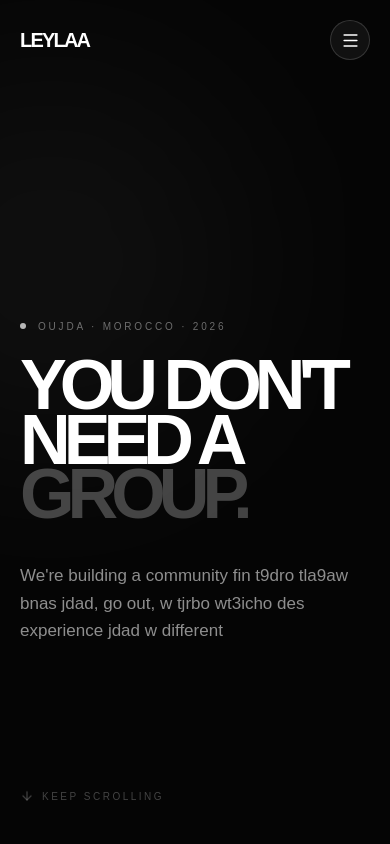
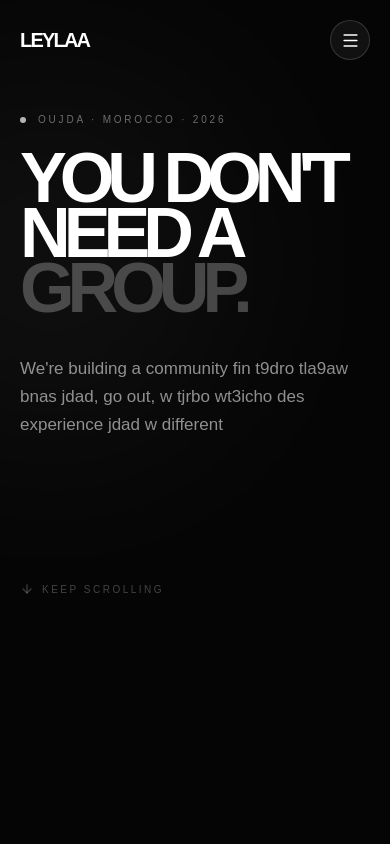
Before and after one commit to wojackwoo/leylaa, a Next.js app: page / in a window 390 px wide. Shown: the top 844 px of the page. Built offline with nearby package versions, Linux system fonts and the light colour scheme.

Commit message:
Improve header logo size and hero spacing

```diff
--- a/src/components/sections/Hero.tsx
+++ b/src/components/sections/Hero.tsx
@@ -83,7 +83,7 @@ export default function Hero() {
   return (
     <section
       ref={sectionRef}
-      className="relative flex min-h-screen items-end overflow-hidden px-5 pb-10 pt-32"
+      className="relative flex min-h-screen items-start overflow-hidden px-5 pb-10 pt-28 sm:pt-32"
     >
       {/* Glow */}
       <div
```
Also changed, not shown: src/components/Navbar.tsx (line endings or trailing spaces).
